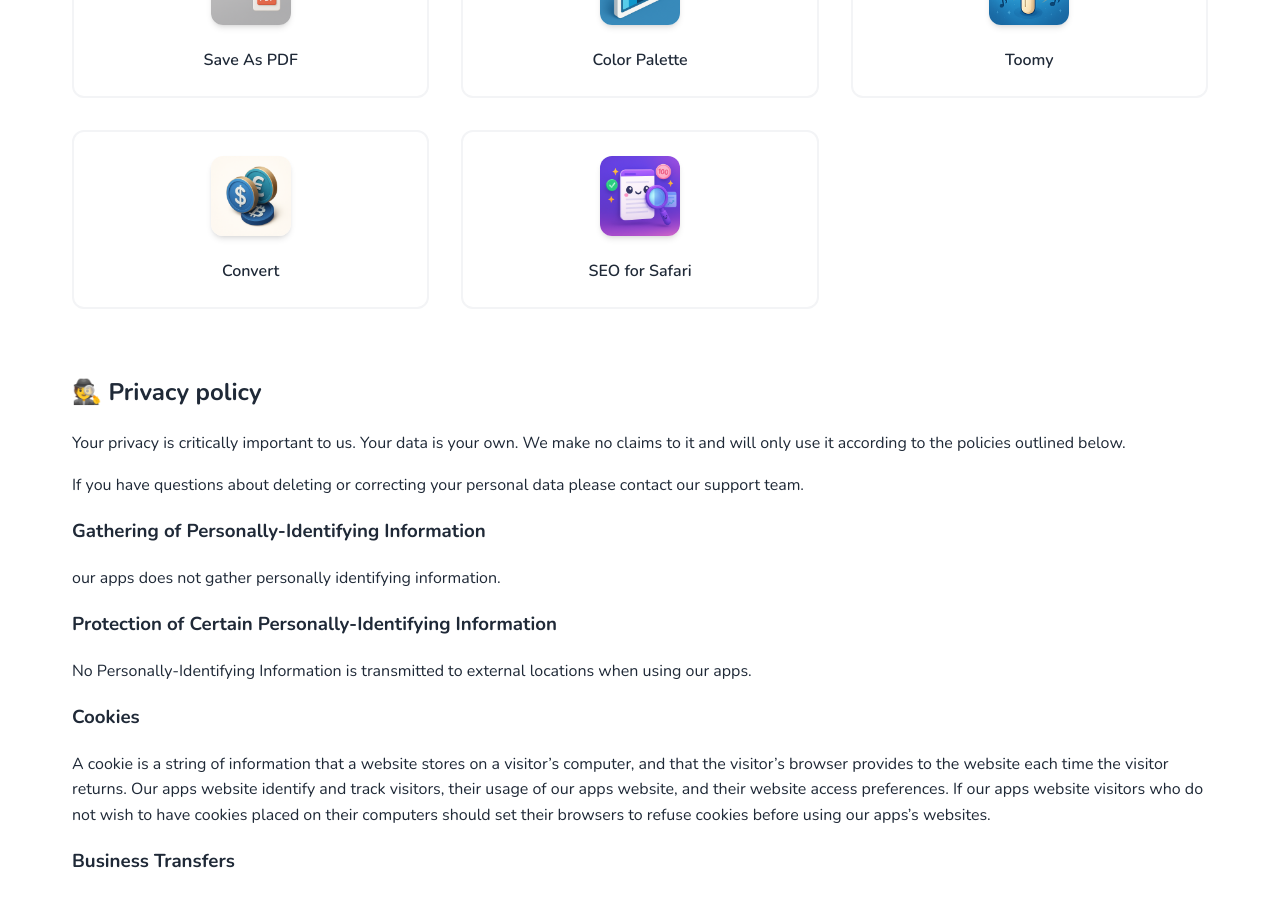
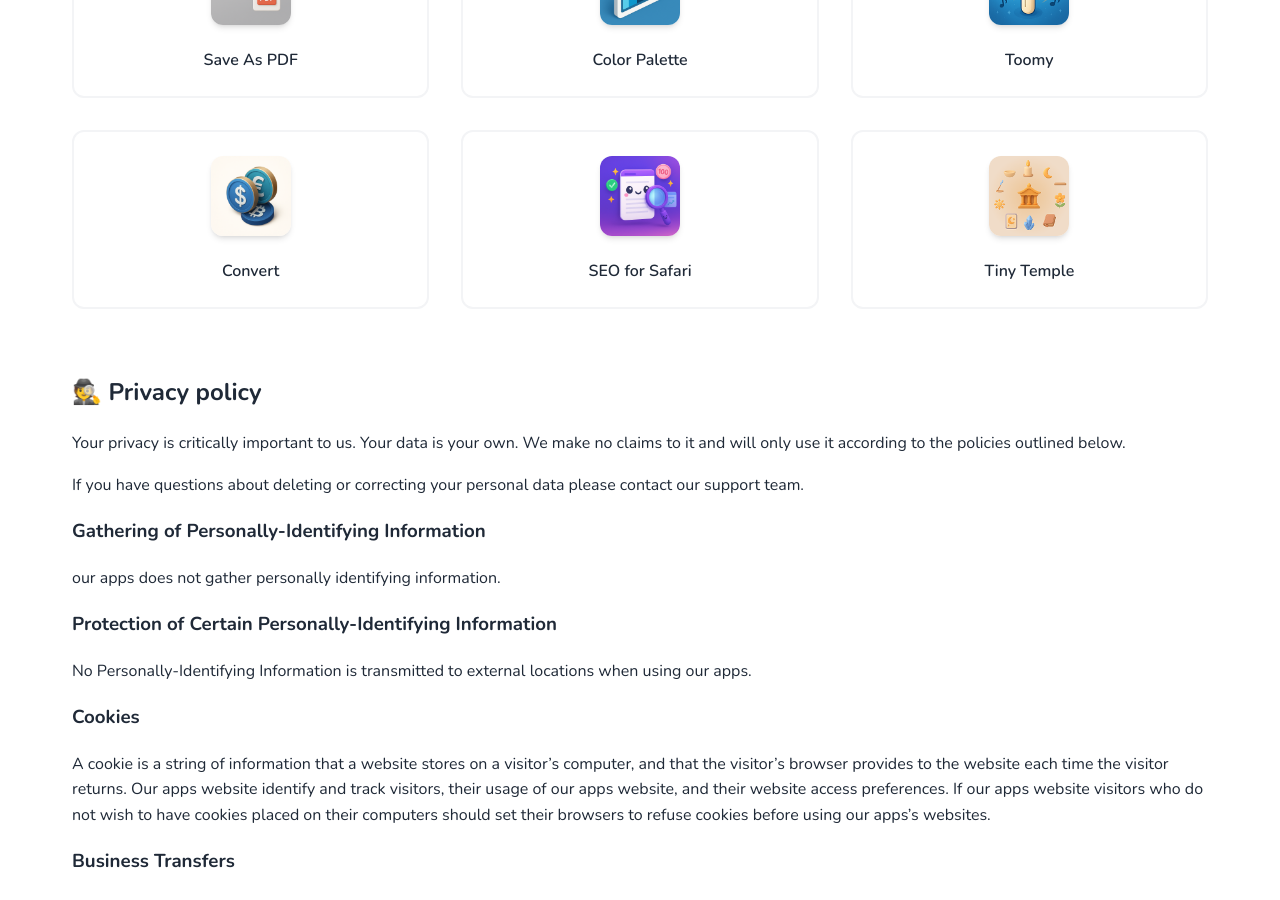
Before and after one commit to pmstani/pmstani.github.io, a Jekyll site: the page built from index.md, in a window 1280 px wide and 900 px high, scrolled down 4520 px. Built offline with Jekyll 4.4.1, drawn with Linux system fonts in a browser that asks for light colours.

Commit message:
✨ Add Tiny Temple

```diff
--- a/apps.json
+++ b/apps.json
@@ -360,5 +360,11 @@
     "app_name": "SEO for Safari",
     "app_description": "Optimize on-page SEO",
     "image_url": "https://pmstani.github.io/img/apps/seo.png"
+  },
+  {
+    "app_url": "https://apps.apple.com/app/6755357779",
+    "app_name": "Tiny Temple",
+    "app_description": "Micro mental health rituals",
+    "image_url": "https://pmstani.github.io/img/apps/tinytemple.png"
   }
 ]
--- a/index.md
+++ b/index.md
@@ -369,6 +369,12 @@
       <div class="app-name">SEO for Safari</div>
     </a>
   </div>
+  <div class="app-item">
+    <a href="https://apps.apple.com/app/id6755357779" title="Tiny Temple">
+      <img src="/img/apps/tinytemple.png" alt="Tiny Temple">
+      <div class="app-name">Tiny Temple</div>
+    </a>
+  </div>
 </div>
 
 ## 🕵️ Privacy policy {#privacy}
```
Also changed, not shown: img/apps/tinytemple.png (added).
